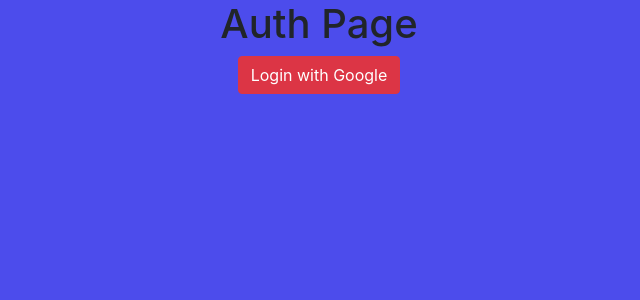
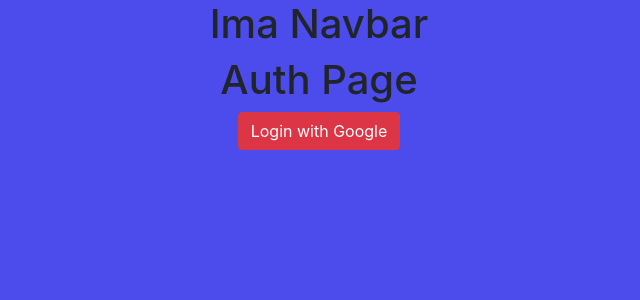
Before and after one commit to jbkey2015/pinterest-routing, a React (Create React App) app: page /auth in a window 1280 px wide. Shown: the top 300 px of the page, without its empty margins (321-961 px from the left). Built offline with nearby package versions, Linux system fonts and the light colour scheme; no server answers.

Commit message:
navbar shows on auth

```diff
--- a/src/App/App.js
+++ b/src/App/App.js
@@ -7,6 +7,7 @@
 import './App.scss';
 import firebaseConnection from '../helpers/data/connection';
 
+import MyNavbar from '../components/shared/MyNavbar/MyNavbar';
 import Home from '../components/pages/Home/Home';
 import Auth from '../components/pages/Auth/Auth';
 import NewBoard from '../components/pages/NewBoard/NewBoard';
@@ -49,6 +50,7 @@
     return (
       <div className="App">
         <Router>
+          <MyNavbar authed={authed}/>
           <Switch>
             <PrivateRoute path="/" exact component={Home} authed={authed}/>
             <PrivateRoute path="/board/new" exact component={NewBoard} authed={authed}/>
--- /dev/null
+++ b/src/components/shared/MyNavbar/MyNavbar.js
@@ -0,0 +1,13 @@
+import React from 'react';
+
+class MyNavbar extends React.Component {
+  render() {
+    return (
+      <div className="MyNavbar">
+        <h1>Ima Navbar</h1>
+      </div>
+    );
+  }
+}
+
+export default MyNavbar;
--- /dev/null
+++ b/src/components/shared/MyNavbar/MyNavbar.scss
@@ -0,0 +1,3 @@
+.MyNavbar {
+  display: block;
+}
```
